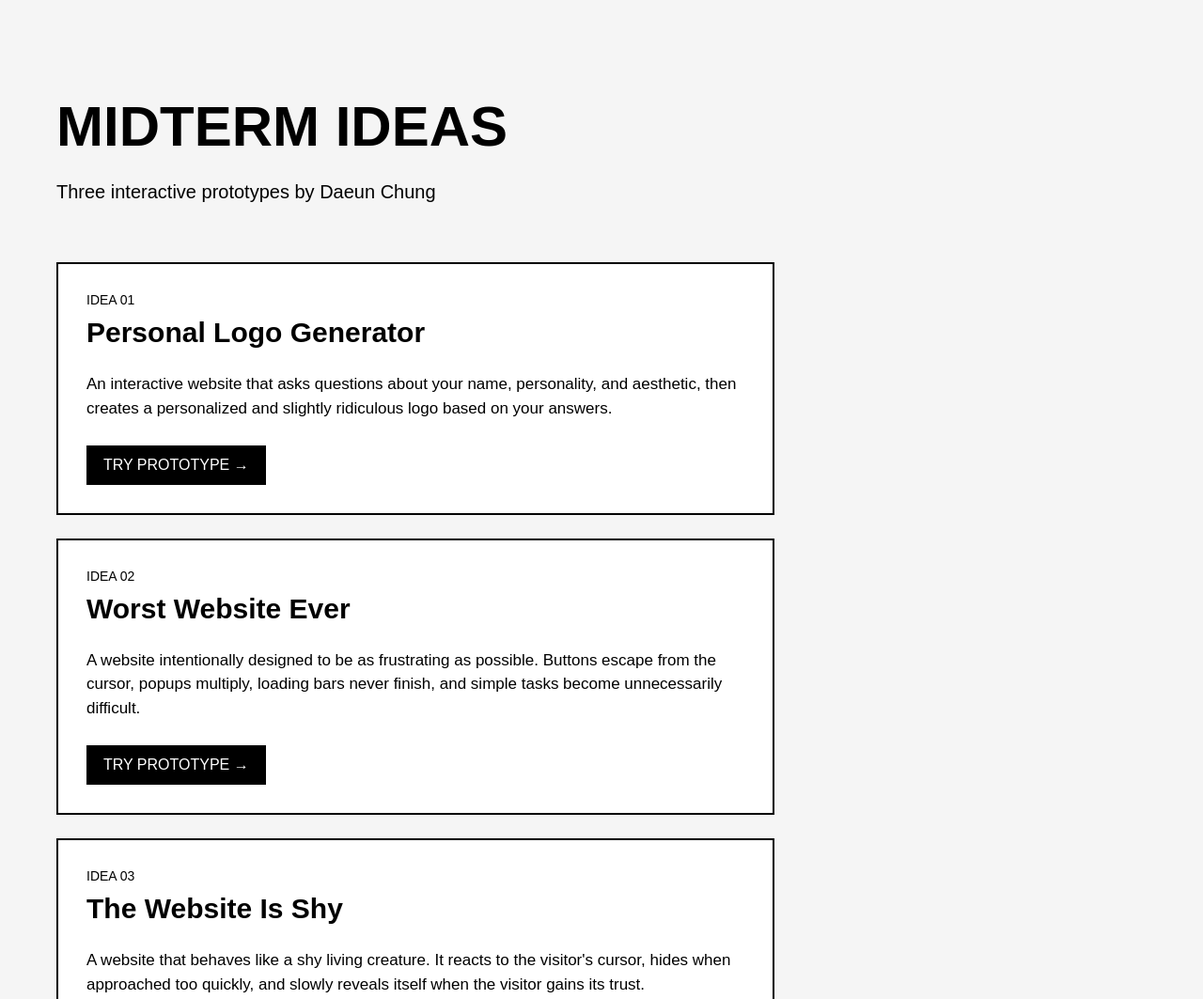
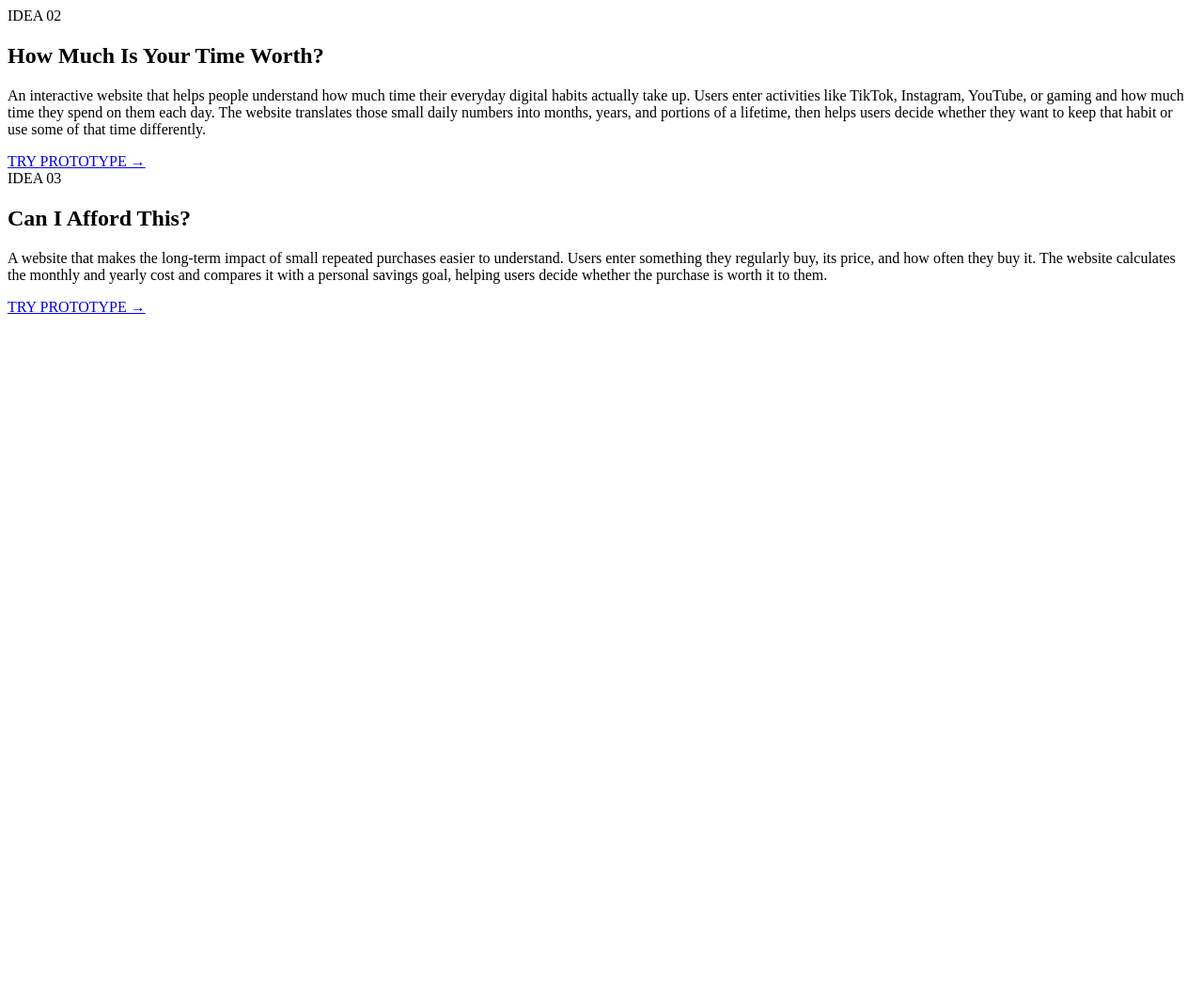
Before and after one commit to daeunchung25/Midterm-Ideas, a plain HTML site: page index.html in a window 1280 px wide. Shown: the top 1063 px of the page at 94% size. After the commit the page ends 800 px from the top, so only its background shows below. Drawn offline with Linux system fonts and the light colour scheme.

Commit message:
index.html

```diff
--- a/index.html
+++ b/index.html
@@ -1,118 +1,33 @@
-<!DOCTYPE html>
-<html lang="en">
-<head>
-  <meta charset="UTF-8">
-  <meta name="viewport" content="width=device-width, initial-scale=1.0">
-
-  <title>Daeun's Midterm Ideas</title>
-
-  <style>
-    body {
-      font-family: Arial, sans-serif;
-      background-color: #f5f5f5;
-      margin: 0;
-      padding: 60px;
-    }
-
-    h1 {
-      font-size: 60px;
-      margin-bottom: 10px;
-    }
-
-    .subtitle {
-      font-size: 20px;
-      margin-bottom: 60px;
-    }
-
-    .idea {
-      background-color: white;
-      border: 2px solid black;
-      padding: 30px;
-      margin-bottom: 25px;
-      max-width: 700px;
-    }
-
-    .number {
-      font-size: 14px;
-      margin-bottom: 10px;
-    }
-
-    h2 {
-      font-size: 30px;
-      margin-top: 0;
-    }
-
-    p {
-      font-size: 17px;
-      line-height: 1.5;
-    }
-
-    a {
-      display: inline-block;
-      margin-top: 10px;
-      padding: 12px 18px;
-      background-color: black;
-      color: white;
-      text-decoration: none;
-    }
-
-    a:hover {
-      background-color: gray;
-    }
-  </style>
-</head>
-
-
-<body>
-
-  <h1>MIDTERM IDEAS</h1>
-  <p class="subtitle">Three interactive prototypes by Daeun Chung</p>
-
-
-  <div class="idea">
-    <div class="number">IDEA 01</div>
-
-    <h2>Personal Logo Generator</h2>
-
-    <p>
-      An interactive website that asks questions about your name,
-      personality, and aesthetic, then creates a personalized and
-      slightly ridiculous logo based on your answers.
-    </p>
-
-    <a href="Logo Generator/">TRY PROTOTYPE →</a>
-  </div>
-
-
   <div class="idea">
     <div class="number">IDEA 02</div>
 
-    <h2>Worst Website Ever</h2>
+    <h2>How Much Is Your Time Worth?</h2>
 
     <p>
-      A website intentionally designed to be as frustrating as possible.
-      Buttons escape from the cursor, popups multiply, loading bars never
-      finish, and simple tasks become unnecessarily difficult.
+      An interactive website that helps people understand how much time
+      their everyday digital habits actually take up. Users enter activities
+      like TikTok, Instagram, YouTube, or gaming and how much time they spend
+      on them each day. The website translates those small daily numbers into
+      months, years, and portions of a lifetime, then helps users decide
+      whether they want to keep that habit or use some of that time differently.
     </p>
 
-    <a href="Worst website/">TRY PROTOTYPE →</a>
+    <a href="Time Calculator/">TRY PROTOTYPE →</a>
   </div>
 
 
   <div class="idea">
     <div class="number">IDEA 03</div>
 
-    <h2>The Website Is Shy</h2>
+    <h2>Can I Afford This?</h2>
 
     <p>
-      A website that behaves like a shy living creature. It reacts to
-      the visitor's cursor, hides when approached too quickly, and slowly
-      reveals itself when the visitor gains its trust.
+      A website that makes the long-term impact of small repeated purchases
+      easier to understand. Users enter something they regularly buy, its
+      price, and how often they buy it. The website calculates the monthly
+      and yearly cost and compares it with a personal savings goal, helping
+      users decide whether the purchase is worth it to them.
     </p>
 
-    <a href="Shy Website/">TRY PROTOTYPE →</a>
+    <a href="Can I Afford This/">TRY PROTOTYPE →</a>
   </div>
-
-
-</body>
-</html>
```
